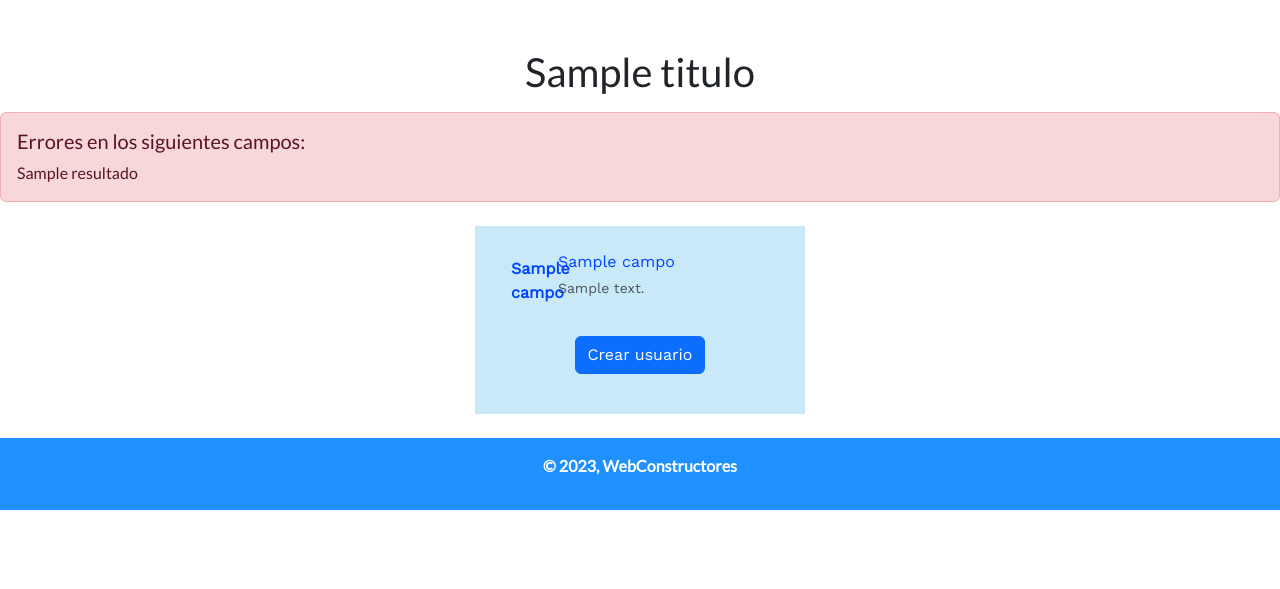
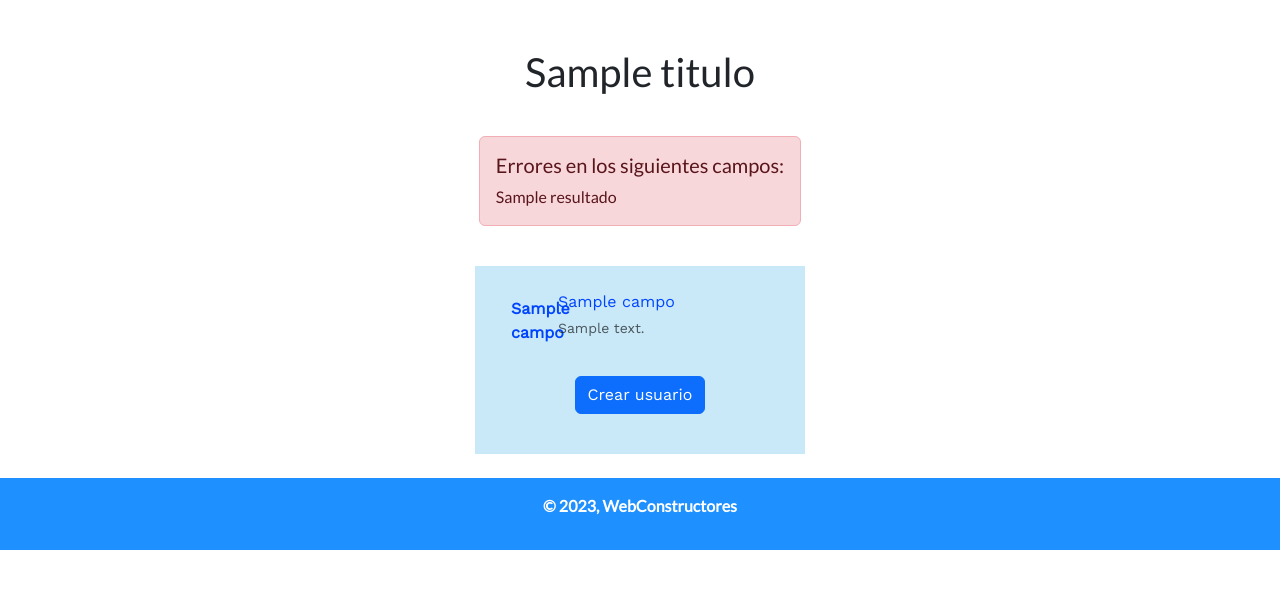
Before and after one commit to eduardoescarez/django-individual04, a Django app: template website/mainapp/templates/createusers.html in a window 1280 px wide. Shown: the part 56-645 px from the top of the page. Run offline with Django 4.2, Linux system fonts and the light colour scheme; the template is opened without the code that fills it: most values are stand-ins (such as "Sample title", 1, 10 or a date in 2020).

Commit message:
Correcciones menores

```diff
--- /dev/null
+++ b/repositorio-individual-04.txt
@@ -0,0 +1 @@
+URL del proyecto en GitHub: https://github.com/eduardoescarez/django-individual03
--- a/website/mainapp/templates/createusers.html
+++ b/website/mainapp/templates/createusers.html
@@ -4,6 +4,7 @@
 
 
 
+        <div class="d-flex justify-content-center m-4">
         {% if mensajes and mensajes.enviado %}
             <div class="alert alert-success mt-3" role="alert">
                 {{ mensajes.resultado }}
@@ -14,10 +15,8 @@
                 <h5>Errores en los siguientes campos:</h5>
                 {{ mensajes.resultado }}
             </div>
+        {% endif %}
         </div>
-            <div class="col-3"></div>
-        {% endif %}
-
 
         <div class="d-flex justify-content-center m-4">
             <form method="post" action="{% url 'newuser' %}" class="formusers p-3" >
@@ -34,7 +33,6 @@
                 </div>
                 {% endfor %}
 
-
                 <div class="d-flex justify-content-center m-4">
                     <button type="submit" class="btn btn-primary">Crear usuario</button>
                 </div>
```
Also changed, not shown: website/db.sqlite3. Lines whose indentation alone changed are shown as unchanged.
